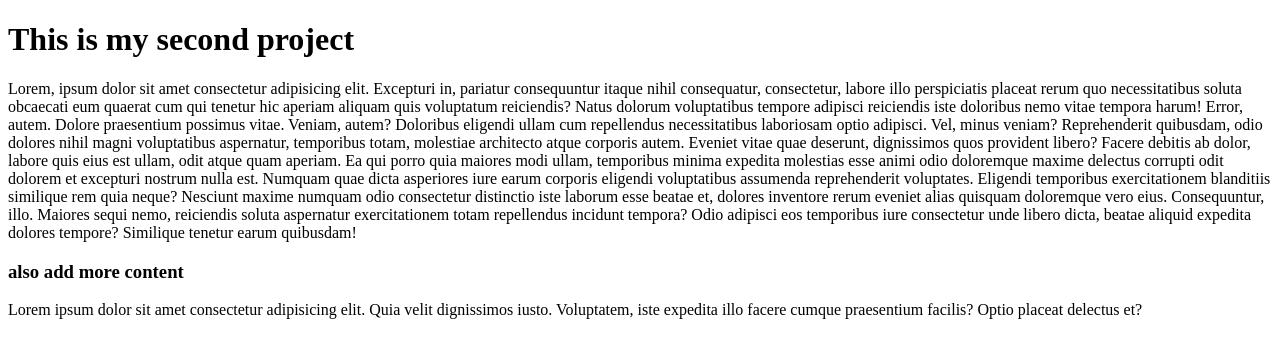
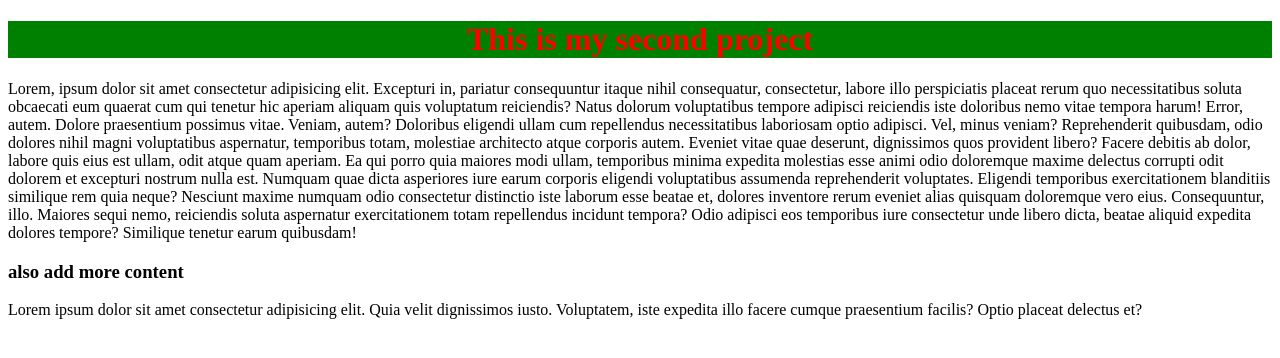
Before and after one commit to Dipta360/my-second-project, a plain HTML site: page index.html in a window 1280 px wide. Drawn offline with Linux system fonts and the light colour scheme.

Commit message:
style added

```diff
--- a/index.html
+++ b/index.html
@@ -5,6 +5,7 @@
     <meta http-equiv="X-UA-Compatible" content="IE=edge">
     <meta name="viewport" content="width=device-width, initial-scale=1.0">
     <title>My second project</title>
+    <link rel="stylesheet" href="style.css">
 </head>
 <body>
     <h1>This is my second project</h1>
--- /dev/null
+++ b/style.css
@@ -0,0 +1,5 @@
+h1{
+    color: red;
+    background: green;
+    text-align: center;
+}
```
